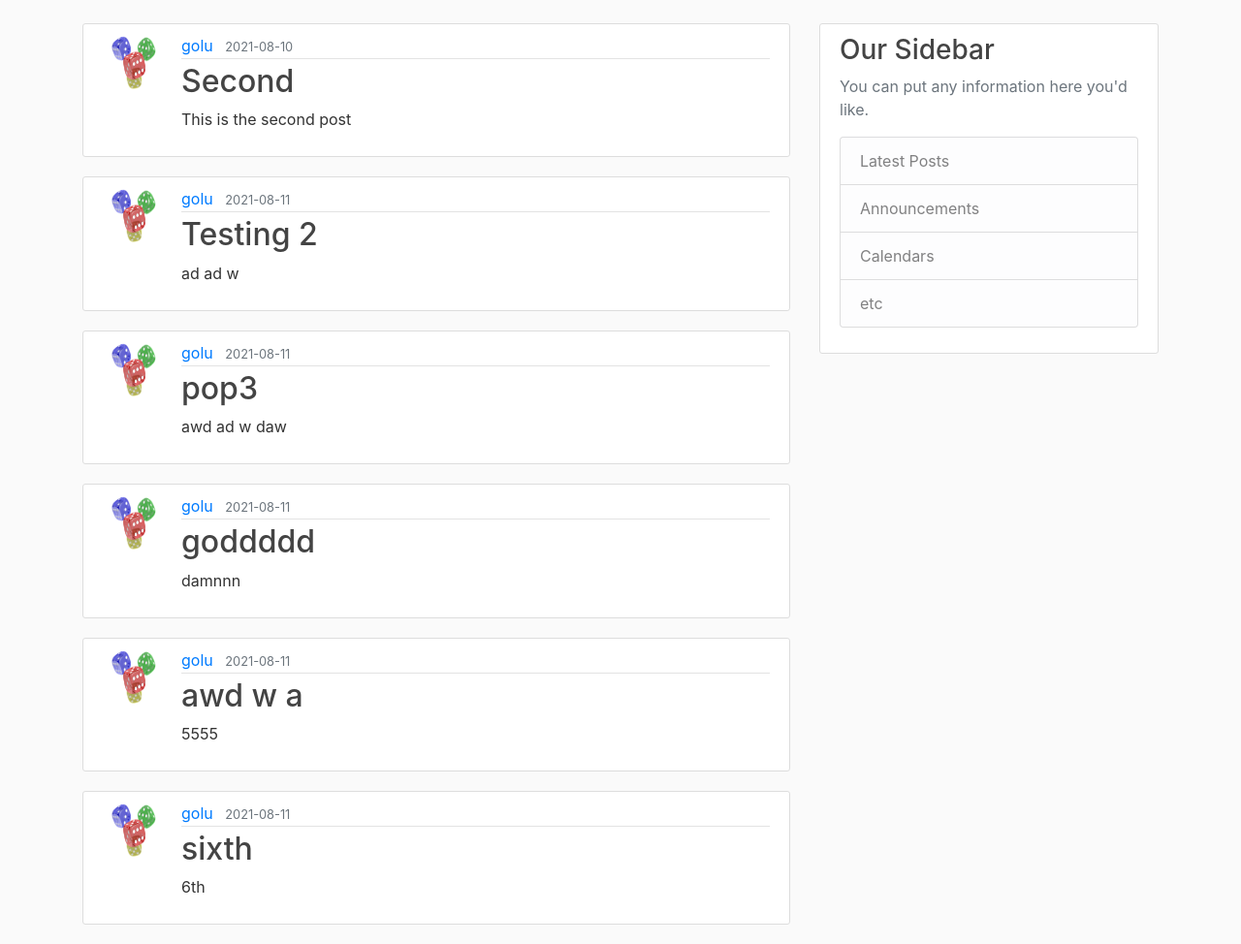
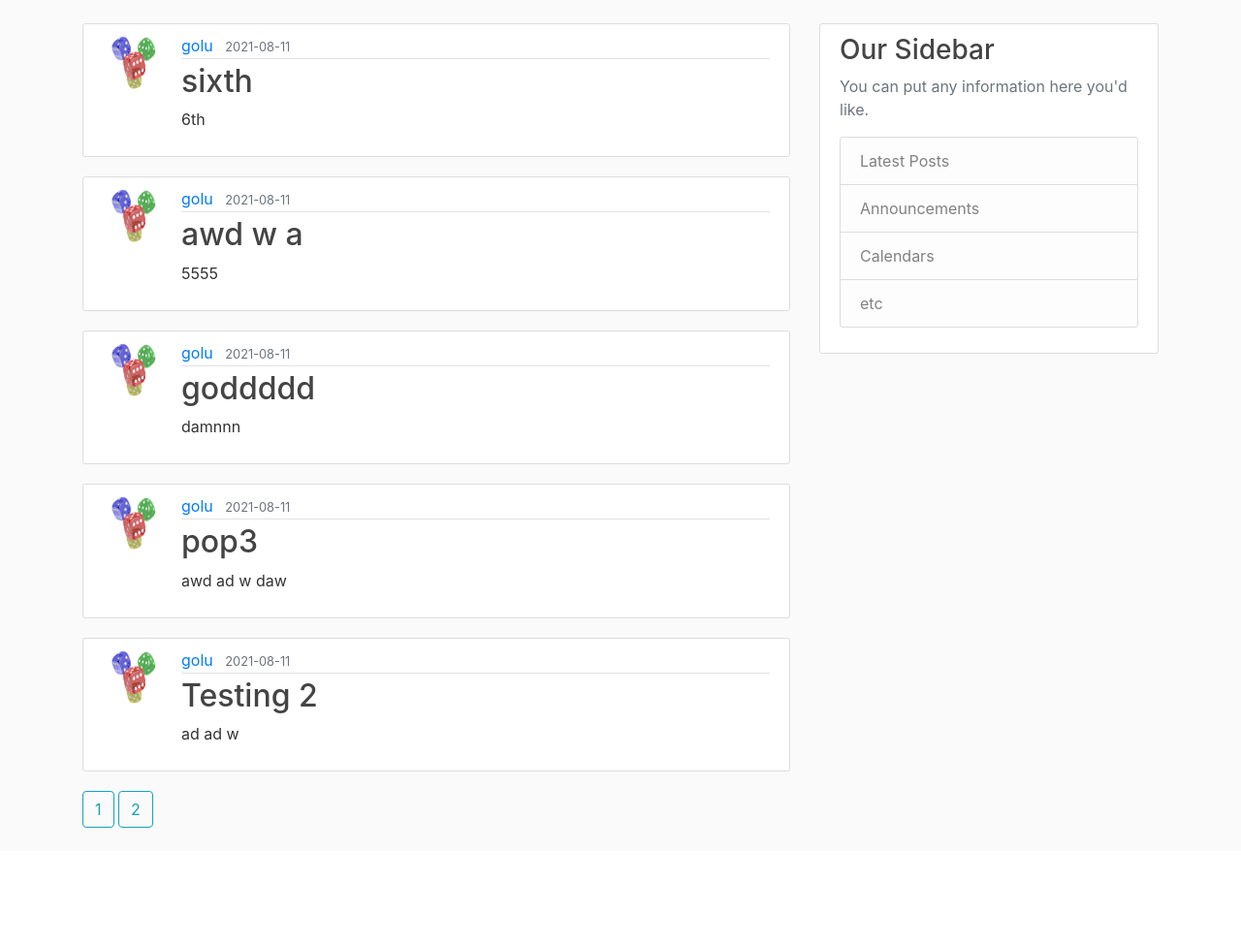
Before and after one commit to shreshth12/FlaskBlog, a Flask app: page / in a window 1280 px wide. Shown: the part 56-1030 px from the top of the page at 97% size. After the commit the page ends 910 px from the top, so only its background shows below. Run offline with Flask 2, Linux system fonts and the light colour scheme; data comes from the database, SQL or seed files in the repository; both versions use the stored data as it was after the commit; some libraries are stand-ins or nearby versions.

Commit message:
Project almost complete, ready to publish

```diff
--- a/flaskblog_PACKAGE/routes.py
+++ b/flaskblog_PACKAGE/routes.py
@@ -14,8 +14,9 @@ from flaskblog_PACKAGE.models import Post, User
 @app.route("/")
 @app.route("/home")
 def homePage():
-    data = Post.query.all()
-    return render_template("home.html", post = data, title = 'HOMEPAGE')
+    page = request.args.get('page',1, type = int)
+    posts = Post.query.order_by(Post.date_posted.desc()).paginate(page = page, per_page =5)
+    return render_template("home.html", post = posts, title = 'HOMEPAGE')
 
 @app.route("/about")
 def about():
@@ -138,3 +139,12 @@ def delete_post(post_id):
     db.session.commit()
     flash('Your post has been deleted', 'success')
     return redirect(url_for('homePage'))
+
+@app.route("/user/<string:username>")
+def user_posts(username):
+    page = request.args.get('page', 1, type=int)
+    user = User.query.filter_by(username=username).first_or_404()
+    posts = Post.query.filter_by(author=user)\
+        .order_by(Post.date_posted.desc())\
+        .paginate(page=page, per_page=5)
+    return render_template('user_posts.html', posts=posts, user=user)
--- a/flaskblog_PACKAGE/templates/home.html
+++ b/flaskblog_PACKAGE/templates/home.html
@@ -1,12 +1,12 @@
 {% extends "layout.html" %}
     {% block content %}
 
-        {% for argument in post %}
+        {% for argument in post.items %}
         <article class="media content-section">
           <img class="rounded-circle article-img" src="{{ url_for('static', filename = 'profile_pics/' + argument.author.image_file) }}">
             <div class="media-body">
               <div class="article-metadata">
-                <a class="mr-2" href="#">{{ argument.author.username }}</a>
+                <a class="mr-2" href="{{ url_for('user_posts', username = argument.author.username) }}">{{ argument.author.username }}</a>
                 <small class="text-muted">{{ argument.date_posted.strftime('%Y-%m-%d') }}</small>
               </div>
               <h2><a class="article-title" href=" {{ url_for('post', post_id = argument.id) }} ">{{ argument.title }}</a></h2>
@@ -15,4 +15,11 @@
           </article>
         {% endfor %}
 
+        {% for page_num in post.iter_pages() %}
+          {% if page_num %}
+          <a class="btn btn-outline-info mb-4" href="{{ url_for('homePage', page = page_num) }}"> {{ page_num }}</a>
+          {% else %}
+            ...
+          {% endif %}
+        {% endfor %}
     {% endblock content %}
--- a/flaskblog_PACKAGE/templates/post.html
+++ b/flaskblog_PACKAGE/templates/post.html
@@ -5,7 +5,7 @@
     <img class="rounded-circle article-img" src="{{ url_for('static', filename = 'profile_pics/' + post.author.image_file) }}">
         <div class="media-body">
         <div class="article-metadata">
-            <a class="mr-2" href="#">{{ post.author.username }}</a>
+            <a class="mr-2" href="{{ url_for('user_posts', username = posts.author.username) }}">{{ post.author.username }}</a>
             <small class="text-muted">{{ post.date_posted.strftime('%Y-%m-%d') }}</small>
             {% if current_user ==  post.author %}
             <div>
```
Also changed, not shown: flaskblog_PACKAGE/templates/user_posts.html (added, +28 -0 lines), README.md, flaskblog_PACKAGE/site.db.
